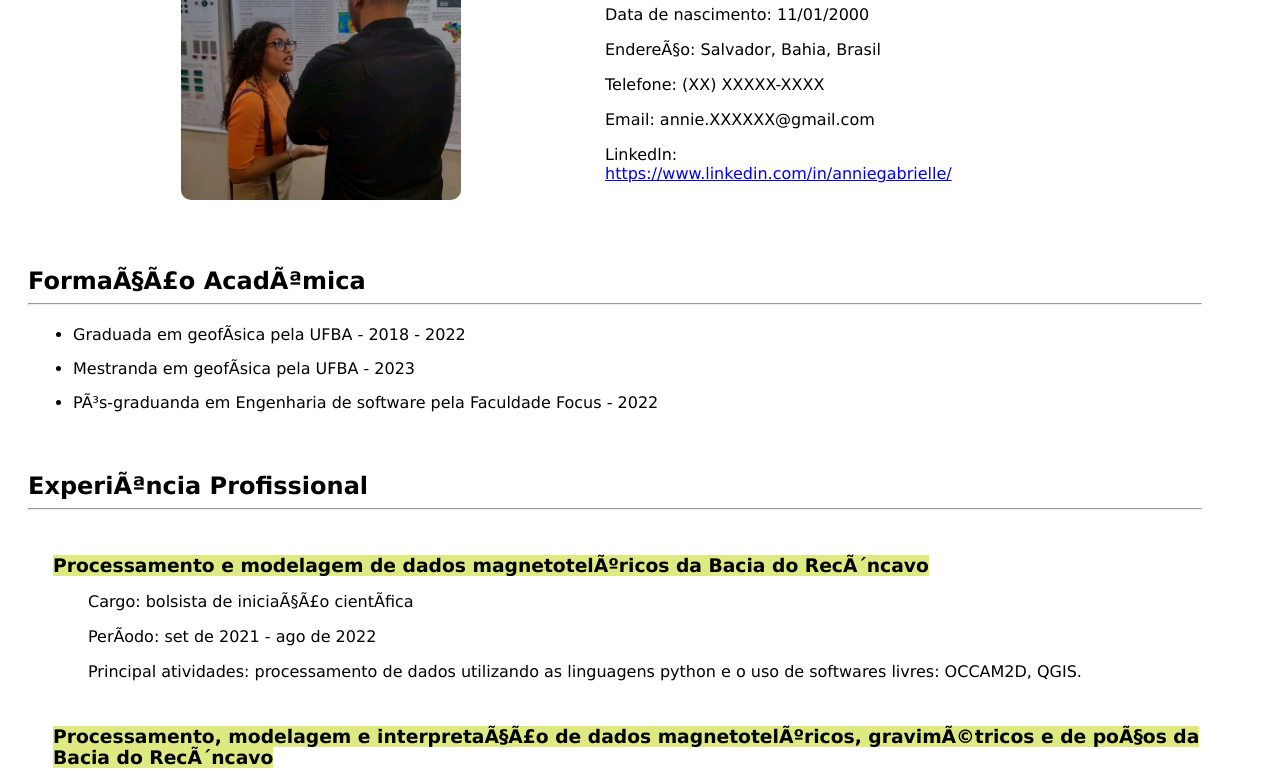
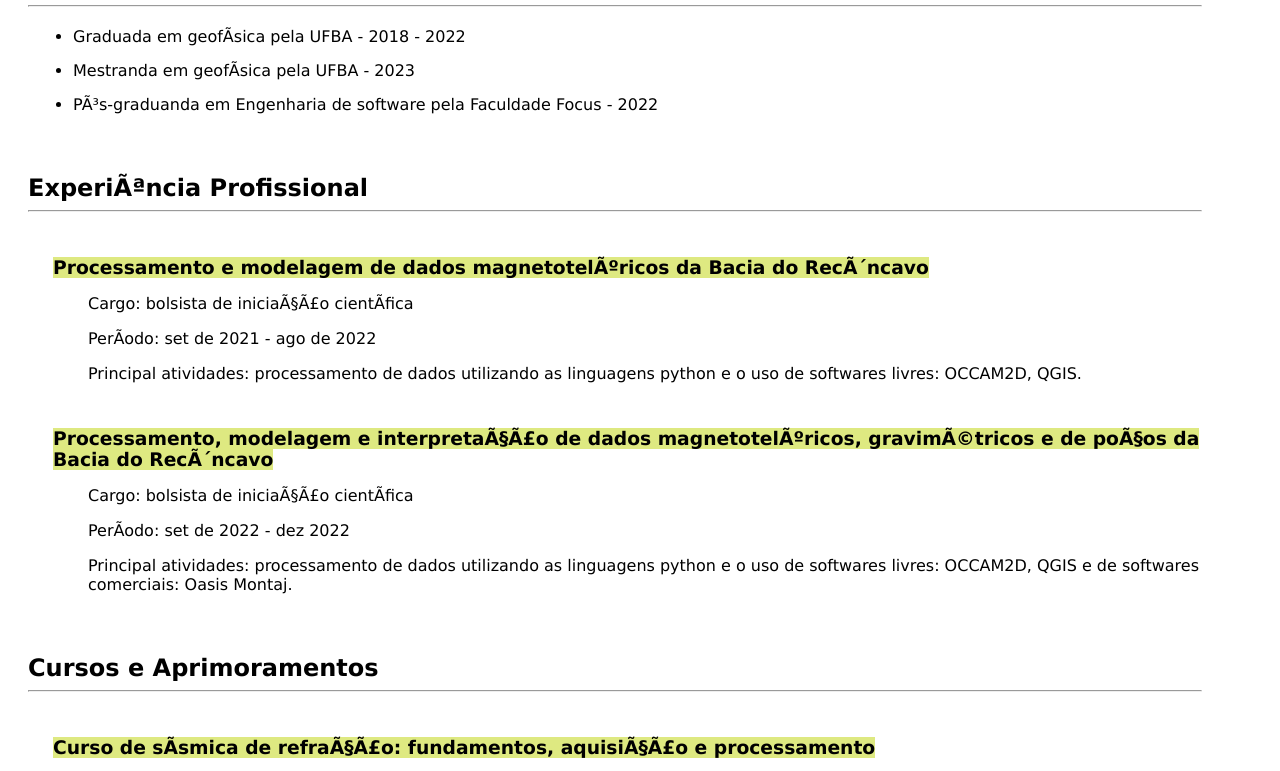
Before and after one commit to annie-gabrielle/Curriculum, a plain HTML site: page index.html in a window 1280 px wide. Shown: the part 91-862 px from the top of the page. Drawn offline with Linux system fonts and the light colour scheme.

Commit message:
Update index.html

```diff
--- a/index.html
+++ b/index.html
@@ -8,18 +8,7 @@
 
 <body>
 
-    <table>
-        <tr>
-            <td><img src="annie.jpg"></td>
-            <td><h1>Annie Gabrielle de Oliveira Silva</h1>
-                <p>Data de nascimento: 11/01/2000</p>
-                <p>Endereço: Salvador, Bahia, Brasil</p>
-                <p>Telefone: (XX) XXXXX-XXXX</p>
-                <p>Email: annie.XXXXXX@gmail.com</p>
-                <p>Linkedln: <a href="https://www.linkedin.com/in/anniegabrielle/"> <br> https://www.linkedin.com/in/anniegabrielle/</a>
-                </p></td>
-        </tr>
-    </table>
+
 
 
     <h2>Formação Acadêmica</h2>
```
